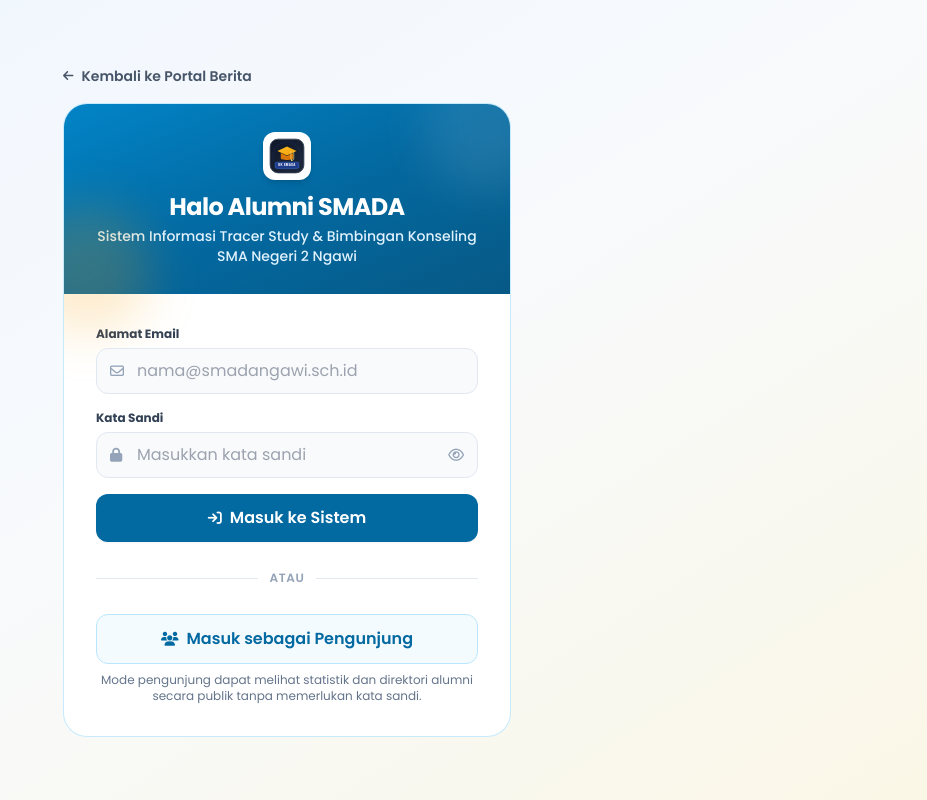
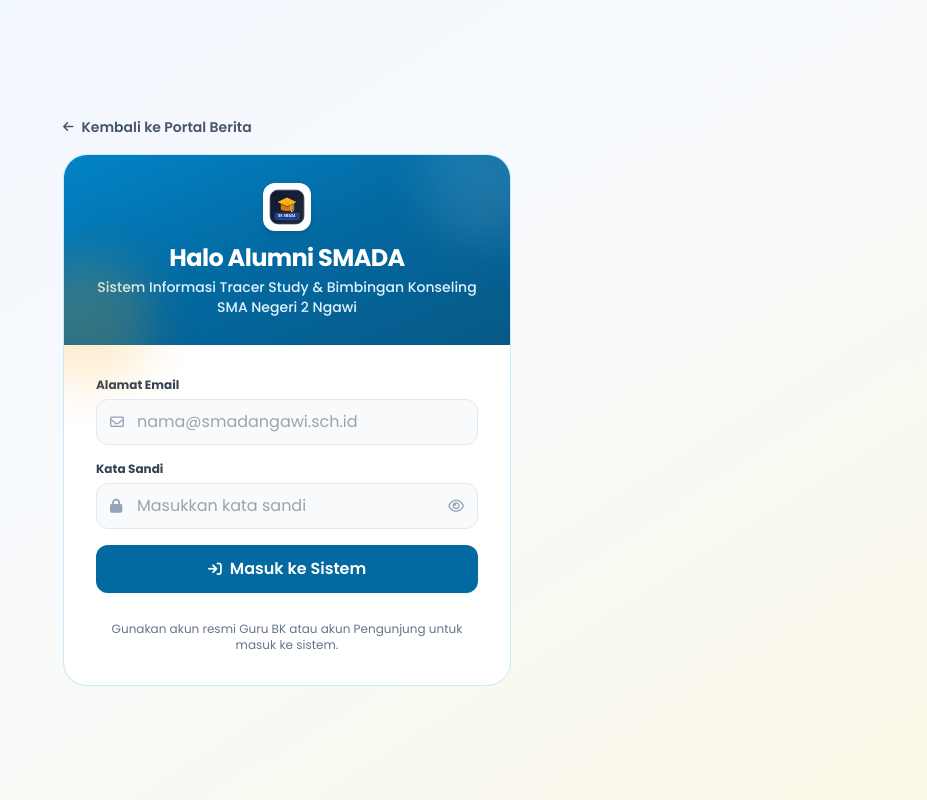
Before and after one commit to christianhw27/HaloBK, a Vue app: page /login in a window 1280 px wide. Shown: the whole page, without its empty margins (353-1280 px from the left). Built offline with nearby package versions, Linux system fonts and the light colour scheme; no server answers.

Commit message:
feat: tetapkan kredensial email dan sandi permanen untuk role Admin dan Pengunjung

```diff
--- a/src/stores/auth.js
+++ b/src/stores/auth.js
@@ -1,18 +1,33 @@
 import { defineStore } from 'pinia'
 import { ref } from 'vue'
 
-const ADMIN_EMAILS = [
+// Akun Resmi Peran Admin (Guru BK)
+const ADMIN_ACCOUNTS = [
+  'admin@smadangawi.sch.id',
   'gurubk@smadangawi.sch.id',
   'admin@smada.sch.id',
-  'admin@smadangawi.sch.id',
   'admin@gmail.com'
 ]
-
 const ADMIN_PASSWORDS = [
   'smadahebat',
   'admin123',
   'guru123',
   'admin'
+]
+
+// Akun Resmi Peran Pengunjung (Tamu / Dummy)
+const GUEST_ACCOUNTS = [
+  'pengunjung@smadangawi.sch.id',
+  'pengunjung@smada.id',
+  'tamu@smadangawi.sch.id',
+  'tamu@smada.id',
+  'pengunjung@gmail.com'
+]
+const GUEST_PASSWORDS = [
+  'pengunjung123',
+  'smada123',
+  'tamu123',
+  'pengunjung'
 ]
 
 export const useAuthStore = defineStore('auth', () => {
@@ -62,11 +77,10 @@ export const useAuthStore = defineStore('auth', () => {
       return { success: false, message: 'Email dan kata sandi wajib diisi.' }
     }
 
-    const isAdminEmail = ADMIN_EMAILS.includes(cleanEmail) || cleanEmail.startsWith('admin') || cleanEmail.startsWith('guru')
-    const isValidAdminPass = ADMIN_PASSWORDS.includes(cleanPass)
-
+    // 1. Cek kredensial Guru BK (Admin)
+    const isAdminEmail = ADMIN_ACCOUNTS.includes(cleanEmail) || cleanEmail.startsWith('admin') || cleanEmail.startsWith('guru')
     if (isAdminEmail) {
-      if (isValidAdminPass) {
+      if (ADMIN_PASSWORDS.includes(cleanPass)) {
         loginAsAdmin('Guru BK SMADA')
         return { success: true, role: 'admin' }
       } else {
@@ -74,7 +88,22 @@ export const useAuthStore = defineStore('auth', () => {
       }
     }
 
-    // Jika bukan email admin, masuk sebagai akun pengunjung / user
+    // 2. Cek kredensial Pengunjung (Dummy / Tamu)
+    const isGuestEmail = GUEST_ACCOUNTS.includes(cleanEmail) || cleanEmail.startsWith('pengunjung') || cleanEmail.startsWith('tamu')
+    if (isGuestEmail) {
+      if (GUEST_PASSWORDS.includes(cleanPass) || cleanPass.length >= 4) {
+        loginAsGuest('Pengunjung SMADA')
+        return { success: true, role: 'guest' }
+      } else {
+        return { success: false, message: 'Kata sandi akun Pengunjung salah. Silakan coba lagi.' }
+      }
+    }
+
+    // 3. Jika pengguna memasukkan email umum lainnya
+    if (cleanPass.length < 4) {
+      return { success: false, message: 'Kata sandi minimal 4 karakter.' }
+    }
+
     const guestDisplayName = cleanEmail.split('@')[0]
     loginAsGuest(guestDisplayName)
     return { success: true, role: 'guest' }
--- a/src/views/LoginView.vue
+++ b/src/views/LoginView.vue
@@ -28,11 +28,6 @@ async function handleLogin() {
   } else {
     errorMessage.value = res.message || 'Gagal masuk. Periksa kembali email dan kata sandi Anda.'
   }
-}
-
-function handleEnterAsGuest() {
-  authStore.loginAsGuest('Pengunjung SMADA')
-  router.push('/dashboard')
 }
 </script>
 
@@ -148,31 +143,8 @@ function handleEnterAsGuest() {
           </button>
         </form>
 
-        <!-- Garis Pemisah Antara Login Akun & Mode Pengunjung -->
-        <div class="relative py-2">
-          <div class="absolute inset-0 flex items-center" aria-hidden="true">
-            <div class="w-full border-t border-slate-200 dark:border-slate-800"></div>
-          </div>
-          <div class="relative flex justify-center text-xs font-semibold uppercase tracking-wider">
-            <span class="bg-white dark:bg-slate-900 px-3 text-slate-400 dark:text-slate-500">
-              atau
-            </span>
-          </div>
-        </div>
-
-        <!-- Tombol Akses Khusus Pengunjung / Tamu -->
-        <div>
-          <button
-            type="button"
-            @click="handleEnterAsGuest"
-            class="w-full py-3 px-4 rounded-xl border border-sky-200 dark:border-slate-700 bg-sky-50/70 hover:bg-sky-100/80 dark:bg-slate-800 dark:hover:bg-slate-700/80 text-[#0369A1] dark:text-sky-300 font-semibold text-sm sm:text-base transition-colors flex items-center justify-center gap-2 min-h-[44px]"
-          >
-            <i class="fa-solid fa-users text-sm" aria-hidden="true"></i>
-            <span>Masuk sebagai Pengunjung</span>
-          </button>
-          <p class="text-xs text-center text-slate-500 dark:text-slate-400 mt-2">
-            Mode pengunjung dapat melihat statistik dan direktori alumni secara publik tanpa memerlukan kata sandi.
-          </p>
+        <div class="pt-2 text-center text-xs text-slate-500 dark:text-slate-400">
+          Gunakan akun resmi Guru BK atau akun Pengunjung untuk masuk ke sistem.
         </div>
 
       </div>
```
